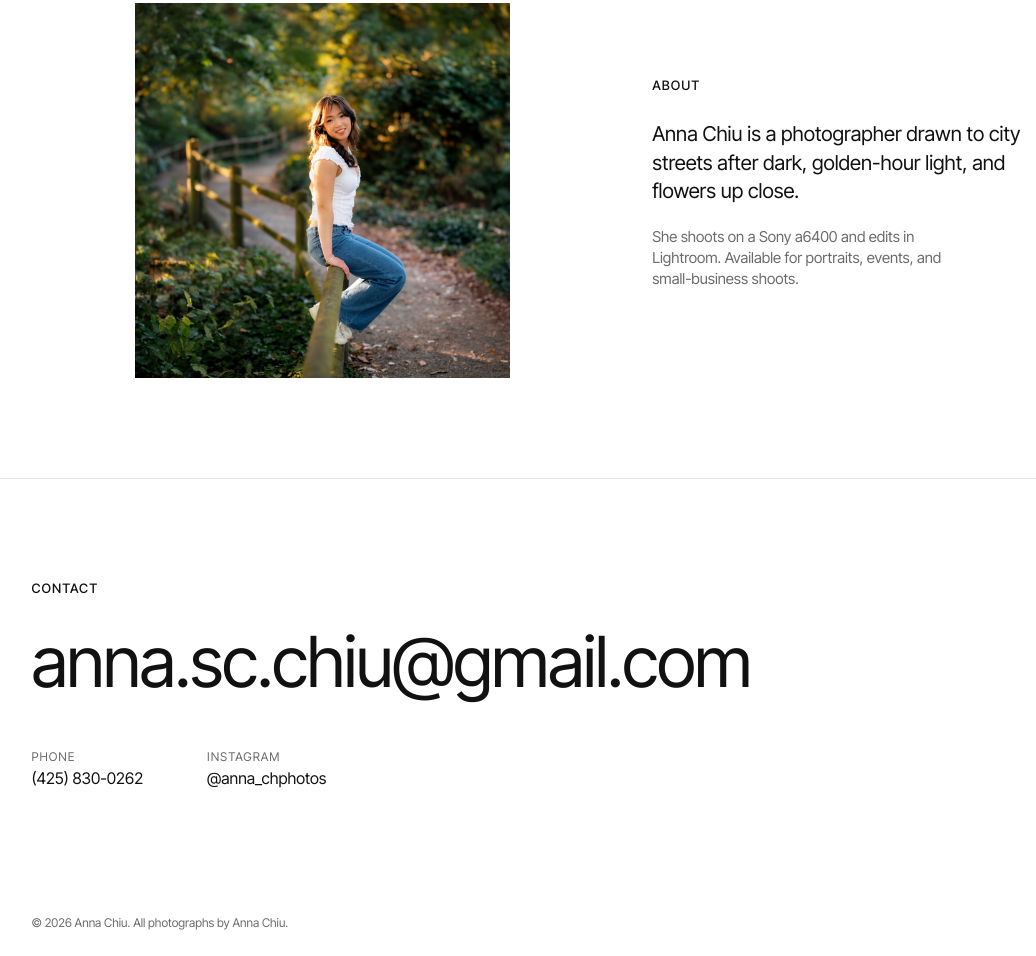
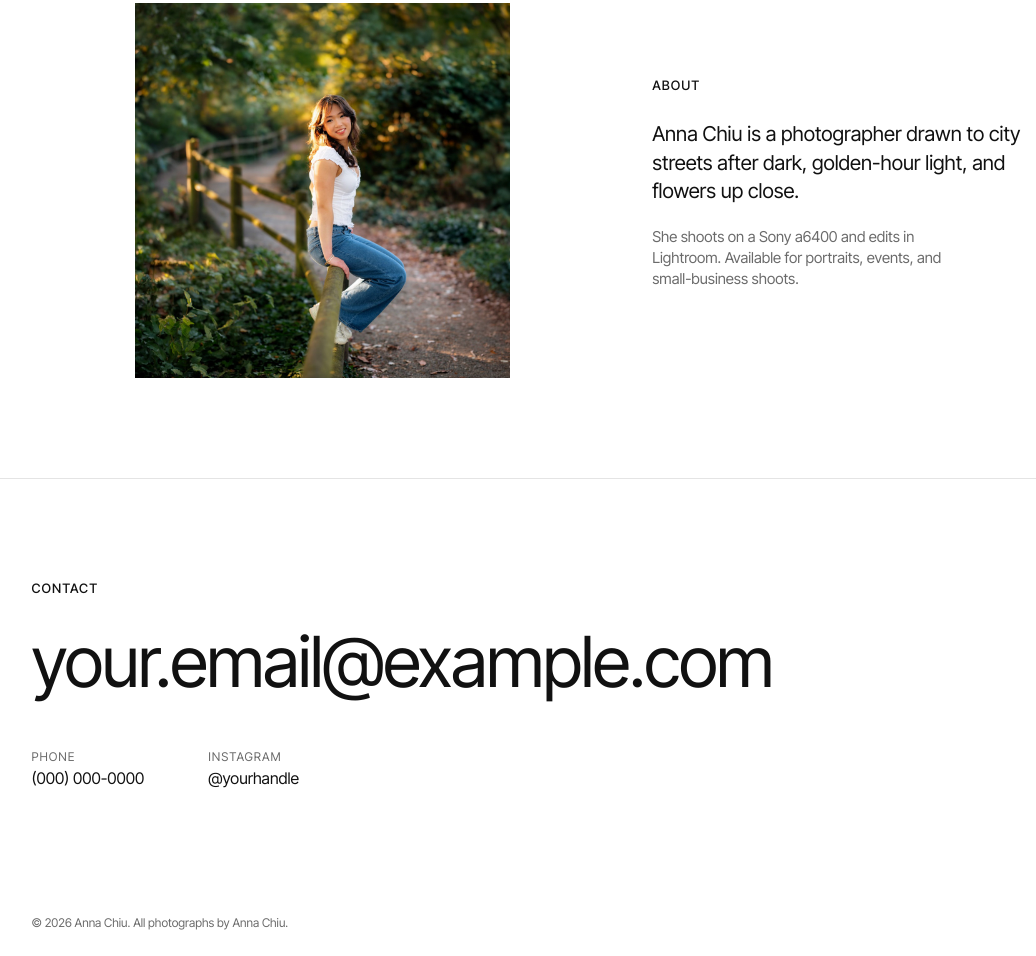
Before and after one commit to jonathantchiu/anna, a plain HTML site: page index.html in a window 1280 px wide. Shown: the part 5844-6800 px from the top of the page, without its empty margins (7-1043 px from the left). Drawn offline with Linux system fonts and the light colour scheme.

Commit message:
Replace contact info with placeholders

```diff
--- a/index.html
+++ b/index.html
@@ -132,7 +132,7 @@
     <a href="#work">Work</a>
     <a href="#about">About</a>
     <a href="#contact">Contact</a>
-    <a href="https://instagram.com/anna_chphotos" target="_blank" rel="noopener">Instagram</a>
+    <a href="https://instagram.com/" target="_blank" rel="noopener">Instagram</a>
   </nav>
 </header>
 
@@ -178,10 +178,10 @@
 
 <section class="contact" id="contact">
   <h2>Contact</h2>
-  <a class="big" href="mailto:anna.sc.chiu@gmail.com">anna.sc.chiu@gmail.com</a>
+  <a class="big" href="mailto:your.email@example.com">your.email@example.com</a>
   <div class="contact-list">
-    <a href="tel:+14258300262"><span>Phone</span>(425) 830-0262</a>
-    <a href="https://instagram.com/anna_chphotos" target="_blank" rel="noopener"><span>Instagram</span>@anna_chphotos</a>
+    <a href="tel:+10000000000"><span>Phone</span>(000) 000-0000</a>
+    <a href="https://instagram.com/" target="_blank" rel="noopener"><span>Instagram</span>@yourhandle</a>
   </div>
 </section>
 
```
